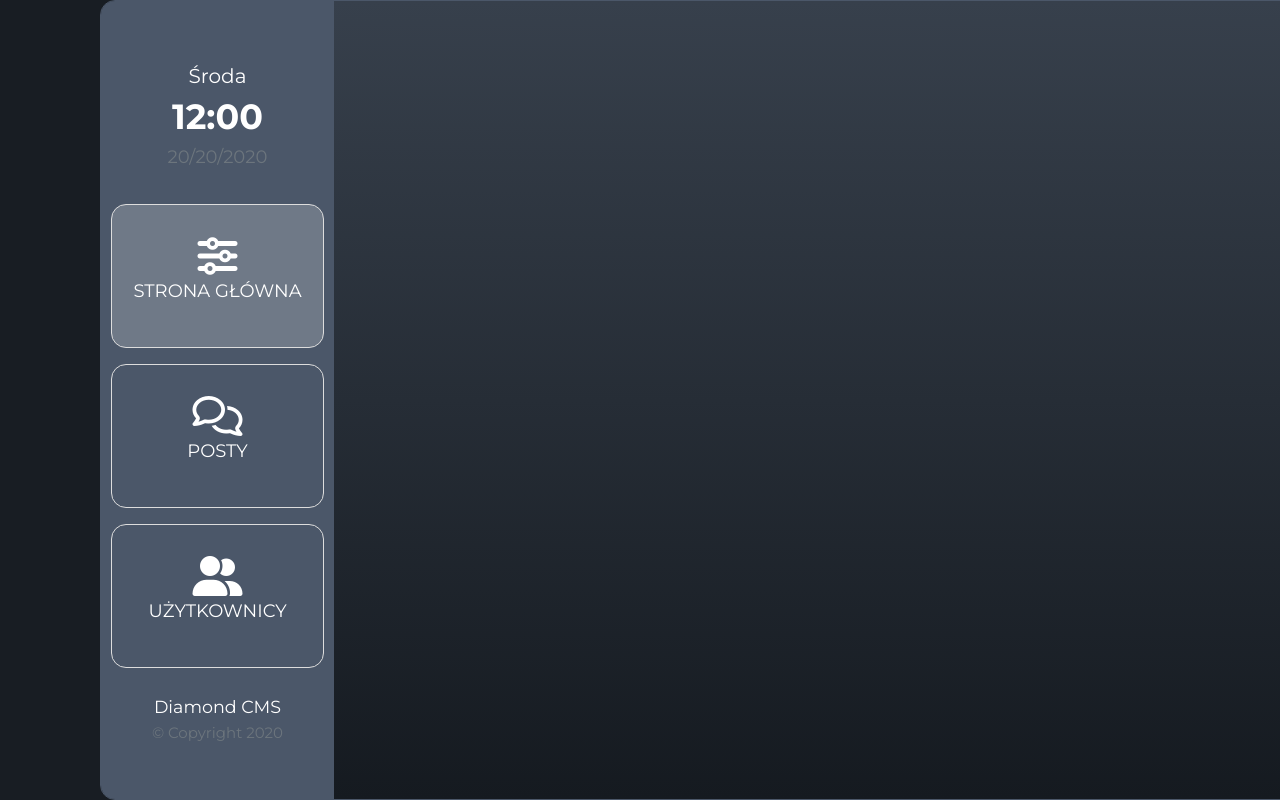
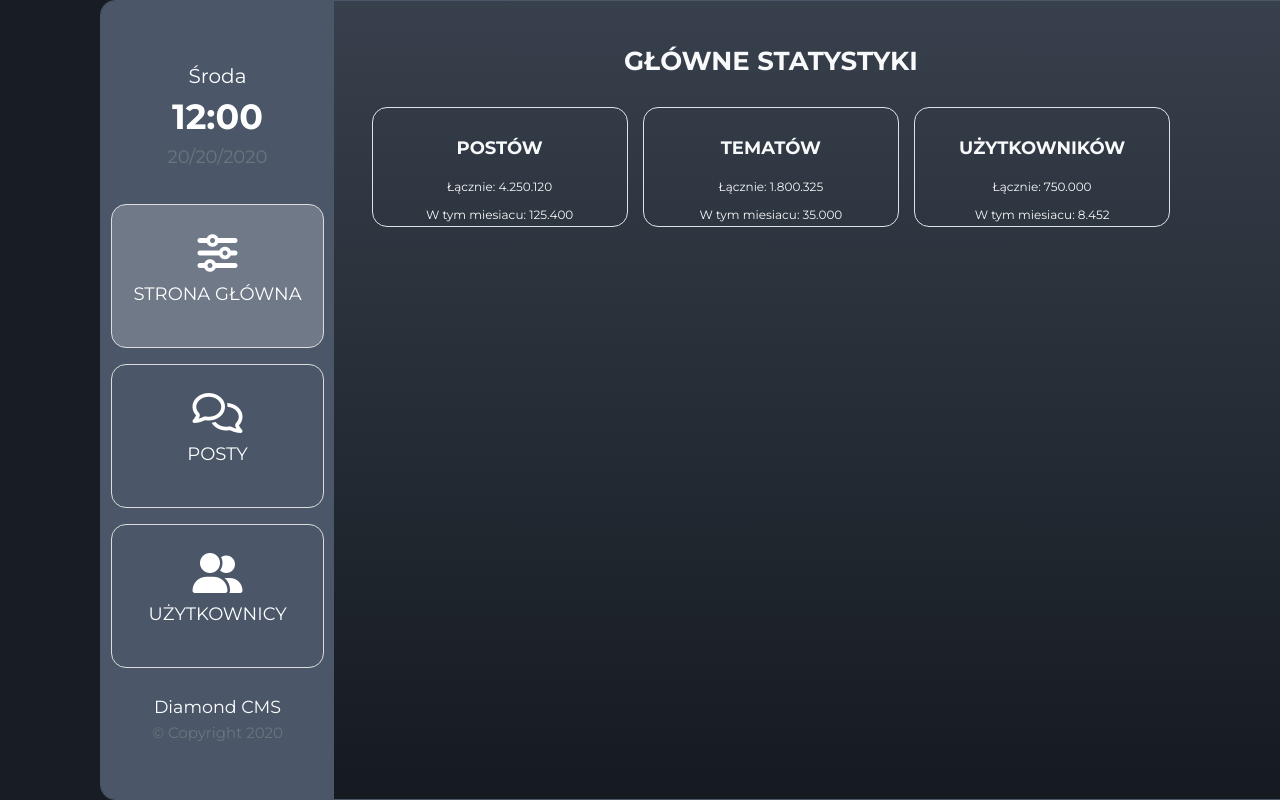
Before and after one commit to Koralek1992/DiamondCMS, a plain HTML site: page index.html in a window 1280 px wide. Shown: the top 800 px of the page. Drawn offline with nearby package versions, Linux system fonts and the light colour scheme.

Commit message:
pierwsza sekcja prawej strony

```diff
--- a/index.html
+++ b/index.html
@@ -24,7 +24,7 @@
             <p class="mb-0 date text-muted">20/20/2020</p>
         </section>
 
-        <section class="menu p-3">
+        <nav class="menu p-3">
             <a href="index.html" class="active">
                 <div class="menu-item">
                     <i class="fas fa-sliders-h"></i>
@@ -43,7 +43,7 @@
                     <p>Użytkownicy</p>
                 </div>
             </a>
-        </section>
+        </nav>
 
         <section class="info-box mt-3">
             <h3>Diamond CMS</h3>
@@ -52,10 +52,43 @@
 
     </div>
 
+    <div class="panel-right col-10 p-0">
+        <div class="row m-0 h-100">
+            <div class="col-9 mt-5">
+
+                <div class="main-stats py-4 px-5 text-light text-center">
+                    <h1 class="mb-5">główne statystyki</h1>
+                    <div class="row mb-5">
+                        <div class="col-4">
+                            <div class="main-stat-box p-5 border">
+                                <h3>postów</h3>
+                                <p>Łącznie: 4.250.120</p>
+                                <p>W tym miesiacu: 125.400</p>
+                            </div>
+                        </div>
+                        <div class="col-4">
+                            <div class="main-stat-box p-5 border">
+                                <h3>tematów</h3>
+                                <p>Łącznie: 1.800.325</p>
+                                <p>W tym miesiacu: 35.000</p>
+                            </div>
+                        </div>
+                        <div class="col-4">
+                            <div class="main-stat-box p-5 border">
+                                <h3>użytkowników</h3>
+                                <p>Łącznie: 750.000</p>
+                                <p>W tym miesiacu: 8.452</p>
+                            </div>
+                        </div>
+                    </div>
+                </div>
+            </div>
 
 
 
-    <div class="panel-right col-10 p-0"></div>
+            <div class="col-3 mt-5 p-4 text-light text-center aside"></div>
+        </div>
+    </div>
   </div>
 </div>
 
--- a/style.css
+++ b/style.css
@@ -79,11 +79,12 @@ body {
 	color: #fff;
 	border-radius: 15px;
 	border: 1px solid #ddd;
+	transition: background-color .3s
 }
 
 .menu-item i {
 	font-size: 4rem;
-	margin-bottom: 0.2rem;
+	margin-bottom: 0.2em;
 }
 
 .menu-item p {
@@ -102,3 +103,30 @@ body {
 .info-box p {
 	font-size: 1.5rem;
 }
+
+.main-stats h1 {
+	font-size: 2.6rem;
+	text-transform: uppercase;
+	font-weight: bold;
+}
+
+.main-stat-box {
+	height: 120px;
+	border-radius: 15px;
+	transition: background-color .3s;
+}
+
+.main-stat-box:hover {
+	background-color: rgba(255,255,255,.08);
+}
+
+.main-stat-box h3 {
+	margin-bottom: 1em;
+	font-size: 1.8rem;
+	text-transform: uppercase;
+	font-weight: bold;
+}
+
+.main-stat-box p{
+font-size: 1.2rem;
+}
```
